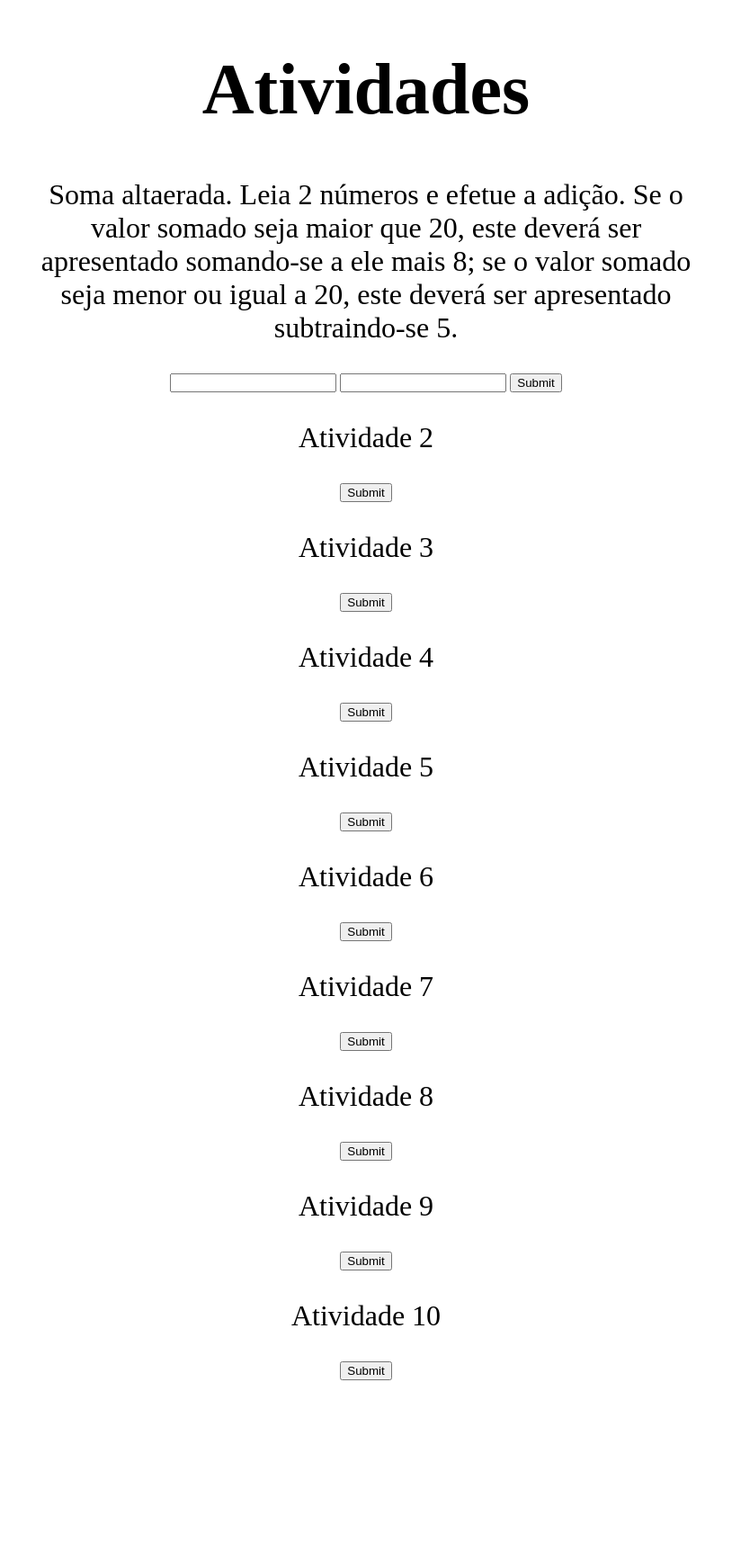
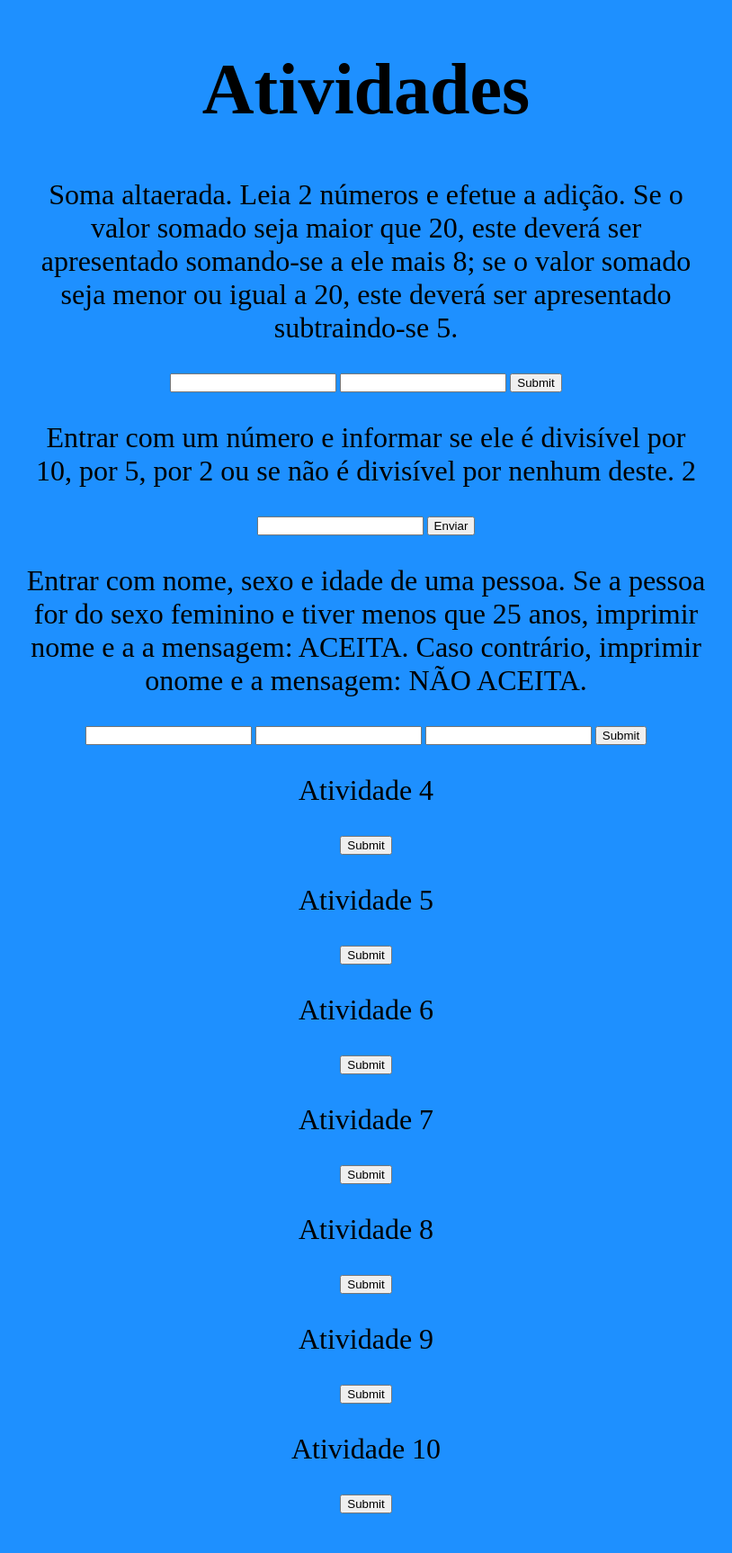
Before and after one commit to Fuscaturbinado/PHP, a PHP site: page / in a window 1280 px wide. Shown: the whole page at 90% size, without its empty margins (233-1047 px from the left). Before the commit the page ends 1534 px from the top, so only its background shows below. Run offline with PHP 8.4, Linux system fonts and the light colour scheme.

Commit message:
novas verções

```diff
--- a/primeiro_projeto/index.php
+++ b/primeiro_projeto/index.php
@@ -5,8 +5,30 @@
     <meta name="viewport" content="width=device-width, initial-scale=1.0">
     <title>Projeto 1</title>
     <link rel="stylesheet" href="style.css">
+
+    <style>
+    h1{
+        font-size: 500%;
+    }
+    p{
+    font-size: 200%;
+    width: 60%;
+
+    }
+    .tesxtopag2{
+    font-size : 100%;
+
+    }
+
+    .fundo{
+    background-color: DodgerBlue
+
+
+    }
+
+    </style>
 </head>
-<body>
+<body class="fundo">
     <center><H1 style="font-size= 500%">Atividades</H1></center>
     <form action="pagina2.php" method='POST'>
     <center><p>Soma altaerada.  Leia 2 números e efetue a adição. Se o valor somado seja
@@ -15,43 +37,69 @@ maior que 20, este deverá ser apresentado somando-se a ele mais 8; se o valor s
     <input type= 'text' method='POST' name='numero1'>
     <input type= 'text' method='POST' name='numero2'>
     <input type= 'submit'></center>
+   </form>
+
+
+
+    <form action="pagina3.php" method='POST'>
+    <center><p>Entrar com um número e informar se ele é divisível por 10, por 5, por 2 ou se não é divisível por nenhum deste. 2</p>
+    <input type="text" name = 'numero'>
+    <input type= 'submit' value='Enviar'></center>
     </form>
-    <form action="pagina3.php" method='POST'>
-    <center><p>Atividade 2</p>
-    <input type= 'submit'></center>
+
+
+
+    <form action="pagina4.php" method='POST'>
+    <center><p>Entrar com nome, sexo e idade de uma pessoa. Se a pessoa for do sexo feminino e tiver menos que 25 anos, imprimir nome e a a mensagem: ACEITA. Caso contrário, imprimir onome e a mensagem: NÃO ACEITA.</p>
+    <input type="text" name = 'idade'>
+    <input type="text" name = 'nome'>
+    <input type="text" name = 'sexo'>
+    <input type= 'submit'valure="Enviar"></center>
     </form>
-    <form action="pagina4.php" method='POST'>
-    <center><p>Atividade 3</p>
-    <input type= 'submit'></center>
-    </form>
+
+
     <form action="pagina5.php" method='POST'>
     <center><p>Atividade 4</p>
     <input type= 'submit'></center>
     </form>
+
+
     <form action="pagina6.php" method='POST'>
     <center><p>Atividade 5</p>
     <input type= 'submit'></center>
     </form>
+
+
     <form action="pagina7.php" method='POST'>
     <center><p>Atividade 6</p>
     <input type= 'submit'></center>
     </form>
+
+
     <form action="pagina8.php" method='POST'>
     <center><p>Atividade 7</p>
     <input type= 'submit'></center>
     </form>
+
+
     <form action="pagina9.php" method='POST'>
     <center><p>Atividade 8</p>
     <input type= 'submit'></center>
     </form>
+
+
     <form action="pagina10.php" method='POST'>
     <center><p>Atividade 9</p>
     <input type= 'submit'></center>
     </form>
+
+
     <form action="pagina1.php" method='POST'>
     <center><p>Atividade 10</p>
     <input type= 'submit'></center>
     </form>
+
+
     <br>
     <br>
 
--- a/primeiro_projeto/style.css
+++ b/primeiro_projeto/style.css
@@ -10,3 +10,9 @@ p{
     font-size : 100%;
 
 }
+
+.fundo{
+    background-color: DodgerBlue
+
+
+}
```
Also changed, not shown: primeiro_projeto/pagina2.php (+21 -2 lines), primeiro_projeto/pagina3.php (+54 -1 lines), primeiro_projeto/pagina4.php (+37 -0 lines).
